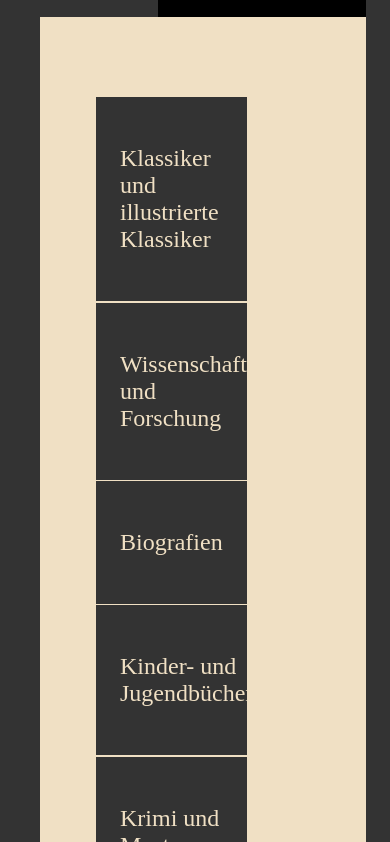
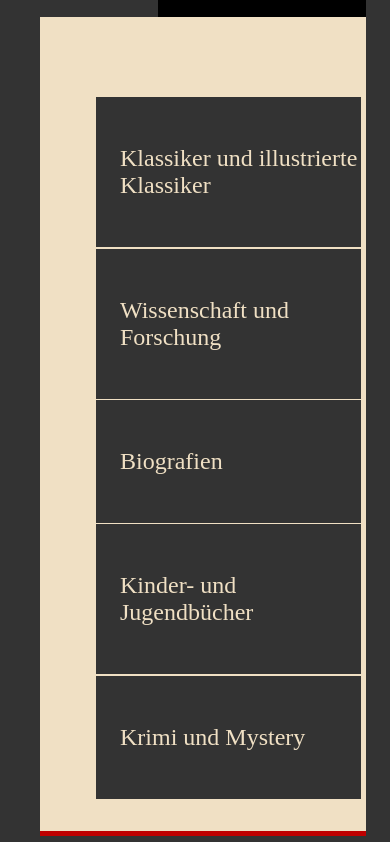
Before and after one commit to morrigain/morrigain.github.io, a plain HTML site: page index.html in a window 390 px wide. Shown: the part 258-1100 px from the top of the page. Drawn offline with Linux system fonts and the light colour scheme.

Commit message:
added blank lines between authors and text

```diff
--- a/index.html
+++ b/index.html
@@ -80,7 +80,7 @@
 				<ul class="hidden">
 					<li>
 					<p><b>Color Vision</b>, ISBN 978-3-941057-22-7 (überarbeitete Neuauflage Oktober 2020)<br/>
-					Michael Buchwitz und Maren Jansen<br/>
+					Michael Buchwitz und Maren Jansen<br/><br/>
 					Wie und wann begann die Naturgeschichte der Farben?<br/>
 					In gewisser Hinsicht nahm sie bereits mit der ersten Ausbreitung von Lichtwellen zu Beginn des Universums ihren Anfang. Andererseits gibt es erst seit dem evolutionären Ursprung des Farbsehens vor einigen hundert Millionen Jahren auch Lebewesen auf der Erde, die Lichtquellen und angestrahlte Oberflächen als farbig wahrnehmen und verschiedene Farben unterscheiden können.<br/>
 					Begleitend zur Magdeburger Sonderausstellung „Colorvision – Evolution der Farbigkeit“ widmet sich dieses Buch in sieben Kapiteln dem Auftreten von Farben in der unbelebten und belebten Natur. Der Schwerpunkt liegt dabei auf den Sehfähigkeiten und farbigen Erscheinungsbildern der Tiere sowie den Funktionen, die Pflanzen- und Tierfarbstoffe in der Natur erfüllen.<br/>
@@ -88,7 +88,7 @@
 					</li>
 					<li>
 					<p><b>BANG! Spielen und Forschen</b> 1, Oktober 2020<br/>
-					Aleksis Nojan und Nika Reiff<br/>
+					Aleksis Nojan und Nika Reiff<br/><br/>
 					Was tun, wenn die Ferien verregnet sind und die Tage zu Hause lang werden?
 					Langeweile ist etwas für Langweiler. Echten Forscherinnen und Forschern setzen auch die Wände der Wohnung keine Grenzen:<br/>
 					BANG: Tanzen, Kampfsport, Musik und Rhythmus auf begrenztem Raum<br/>
@@ -120,7 +120,7 @@
 				<li> Kinder- und Jugendbücher<ul class="hidden">
 					<li>
 					<p><b>BANG! Spielen und Forschen</b> 1, Oktober 2020<br/>
-					Aleksis Nojan und Nika Reiff<br/>
+					Aleksis Nojan und Nika Reiff<br/><br/>
 					Was tun, wenn die Ferien verregnet sind und die Tage zu Hause lang werden?
 					Langeweile ist etwas für Langweiler. Echten Forscherinnen und Forschern setzen auch die Wände der Wohnung keine Grenzen:<br/>
 					BANG: Tanzen, Kampfsport, Musik und Rhythmus auf begrenztem Raum<br/>
--- a/static/style.css
+++ b/static/style.css
@@ -120,3 +120,10 @@ div.footer ul li a{
 	font-size: 18px;
 	color: #F0E0C4FF;
 }
+
+/* Responsive design */
+
+@media screen and (max-width: 500px) {
+	ul.buch>li{
+	width:95%;
+}
```
Also changed, not shown: de/buch.html (+3 -3 lines).
